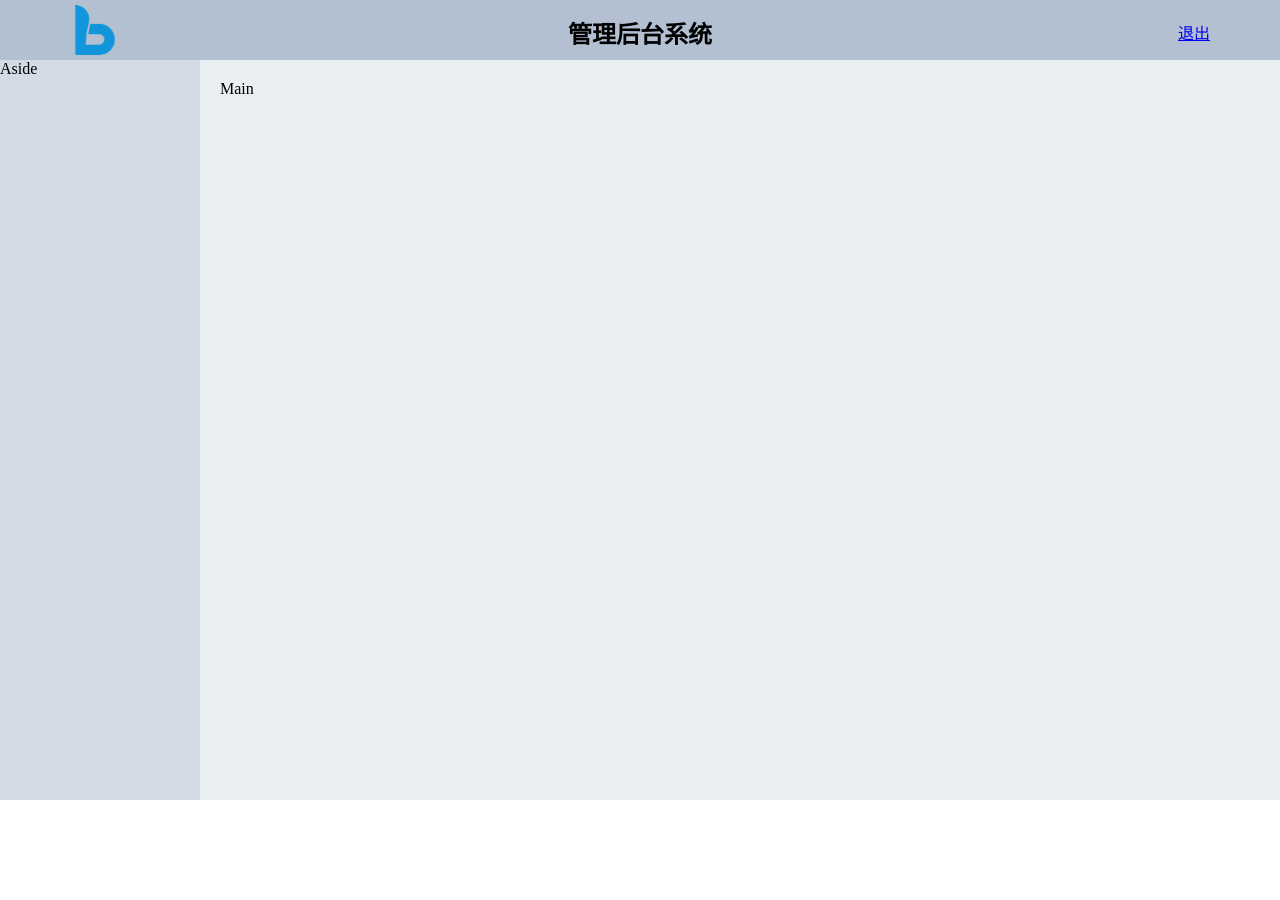
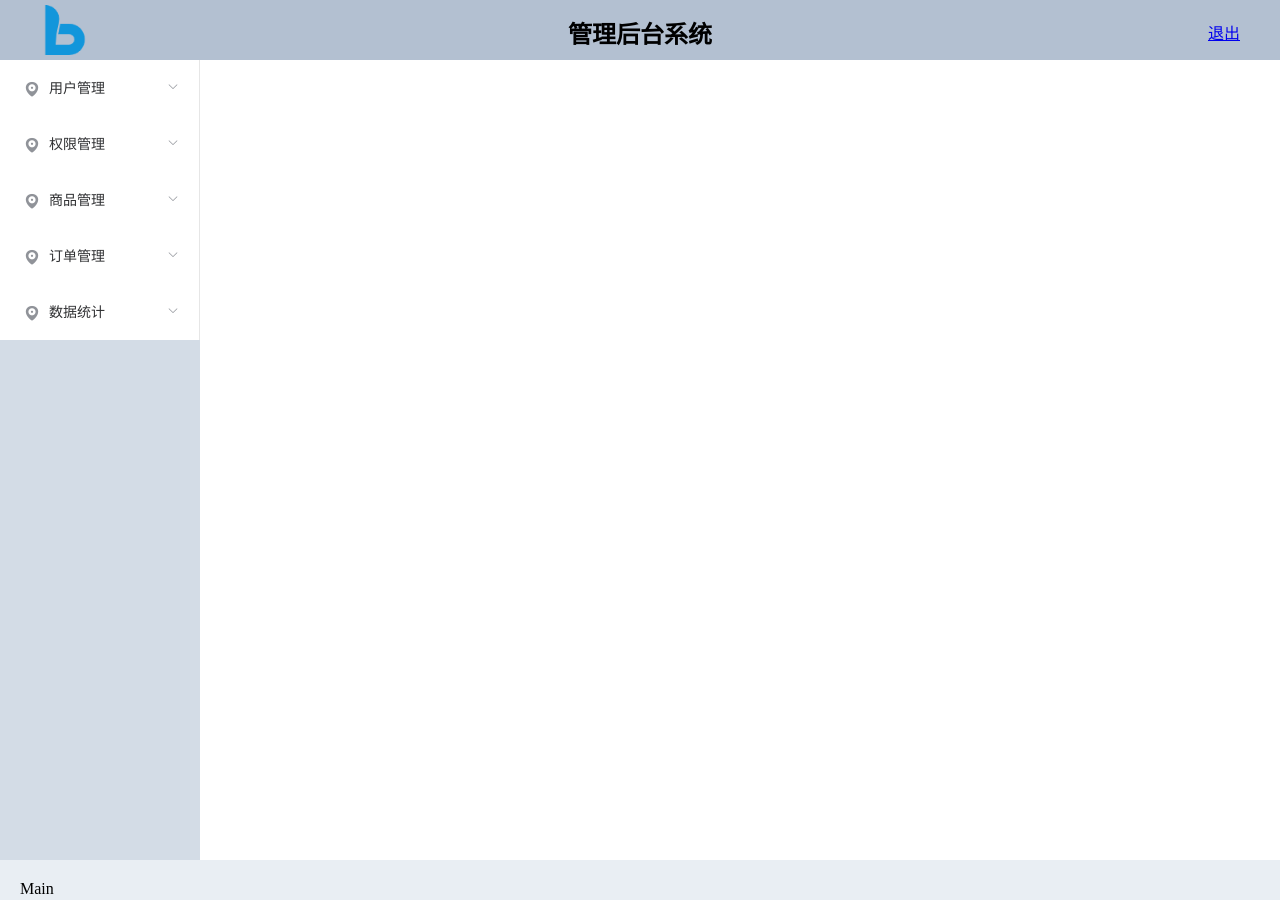
Before and after one commit to demo010/shopmanager, a Vue app: page /login in a window 1280 px wide. Before the commit the page ends 800 px from the top, so only its background shows below. Built offline with nearby package versions, Linux system fonts and the light colour scheme.

Commit message:
侧边栏布局和样式

```diff
--- a/src/components/home/Home.vue
+++ b/src/components/home/Home.vue
@@ -5,10 +5,88 @@
       <div class="el-name"><h2>管理后台系统</h2></div>
       <div class="login-out"><a href="#">退出</a></div>
     </el-header>
-    <el-container>
-      <el-aside width="200px" class="aside">Aside</el-aside>
+    <el-aside width="200px" class="aside">
+      <el-menu :mode='vertical' :unique-opened='true'>
+        <!-- 1 -->
+        <el-submenu index="1">
+          <template slot="title">
+            <i class="el-icon-location"></i>
+            <span>用户管理</span>
+          </template>
+          <el-menu-item-group>
+            <el-menu-item index="1-1">
+              <i class="el-icon-menu"></i>
+              <span>用户列表</span>
+            </el-menu-item>
+          </el-menu-item-group>
+        </el-submenu>
+        <!-- 2 -->
+        <el-submenu index="2">
+          <template slot="title">
+            <i class="el-icon-location"></i>
+            <span>权限管理</span>
+          </template>
+          <el-menu-item-group>
+            <el-menu-item index="2-1">
+              <i class="el-icon-menu"></i>
+              <span>角色列表</span>
+            </el-menu-item>
+            <el-menu-item index="2-2">
+              <i class="el-icon-menu"></i>
+              <span>权限列表</span>
+            </el-menu-item>
+          </el-menu-item-group>
+        </el-submenu>
+        <!-- 3 -->
+        <el-submenu index="3">
+          <template slot="title">
+            <i class="el-icon-location"></i>
+            <span>商品管理</span>
+          </template>
+          <el-menu-item-group>
+            <el-menu-item index="3-1">
+              <i class="el-icon-menu"></i>
+              <span>商品列表</span>
+            </el-menu-item>
+            <el-menu-item index="3-2">
+              <i class="el-icon-menu"></i>
+              <span>分类参数</span>
+            </el-menu-item>
+            <el-menu-item index="3-3">
+              <i class="el-icon-menu"></i>
+              <span>商品分类</span>
+            </el-menu-item>
+          </el-menu-item-group>
+        </el-submenu>
+        <!-- 4 -->
+        <el-submenu index="4">
+          <template slot="title">
+            <i class="el-icon-location"></i>
+            <span>订单管理</span>
+          </template>
+          <el-menu-item-group>
+            <el-menu-item index="4-1">
+              <i class="el-icon-menu"></i>
+              <span>订单列表</span>
+            </el-menu-item>
+          </el-menu-item-group>
+        </el-submenu>
+        <!-- 5 -->
+        <el-submenu index="5">
+          <template slot="title">
+            <i class="el-icon-location"></i>
+            <span>数据统计</span>
+          </template>
+          <el-menu-item-group>
+            <el-menu-item index="5-1">
+              <i class="el-icon-menu"></i>
+              <span>数据报表</span>
+            </el-menu-item>
+          </el-menu-item-group>
+        </el-submenu>
+      </el-menu>
+    </el-aside>
       <el-main class="main">Main</el-main>
-    </el-container>
   </el-container>
 </template>
 
@@ -25,6 +103,7 @@
 }
 .aside {
   background-color: #d3dce6;
+  height: 100%;
 }
 .main {
   background-color: #e9eef3;
@@ -44,7 +123,7 @@
   height: 50px;
   position: absolute;
   top: 5px;
-  left: 50px;
+  left: 20px;
 }
 .el-name{
   width: 68%;
@@ -57,7 +136,7 @@
 .login-out>a{
   position: absolute;
   top: -100px;
-  right: 50px;
+  right: 20px;
   cursor: pointer;
 }
 </style>
```
